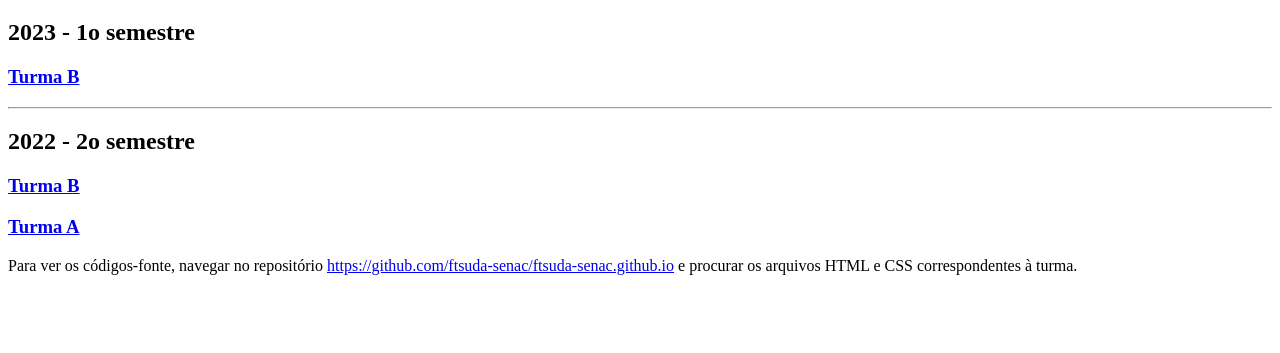
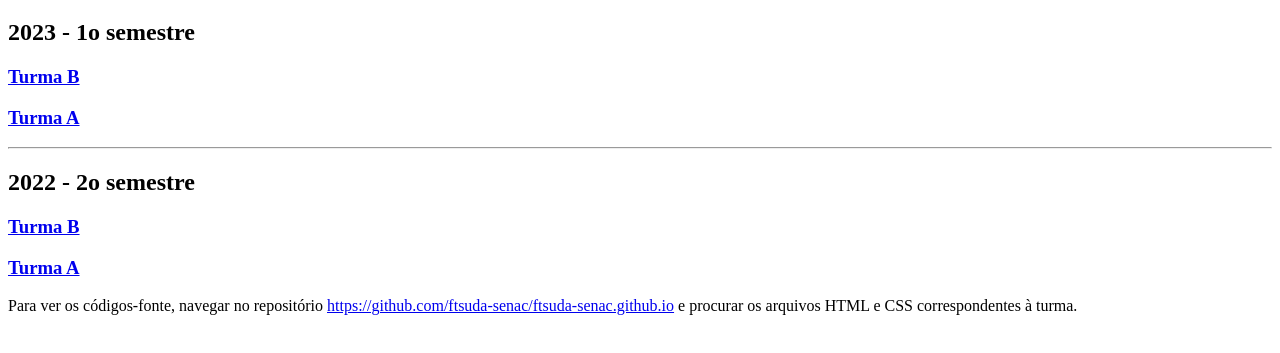
Before and after one commit to ftsuda-senac/ftsuda-senac.github.io, a plain HTML site: page index.html in a window 1280 px wide. Shown: the part 61-414 px from the top of the page. Drawn offline with Linux system fonts and the light colour scheme.

Commit message:
Ajuste index.html

```diff
--- a/index.html
+++ b/index.html
@@ -10,6 +10,7 @@
     <h1>Exemplos Página pessoal - HTML/CSS</h1>
     <h2>2023 - 1o semestre</h2>
     <h3><a href="2023-1b/index.html">Turma B</a></h3>
+    <h3><a href="2023-1a/index.html">Turma A</a></h3>
     <hr />
     <h2>2022 - 2o semestre</h2>
     <h3><a href="2022-2b/index.html">Turma B</a></h3>
```
